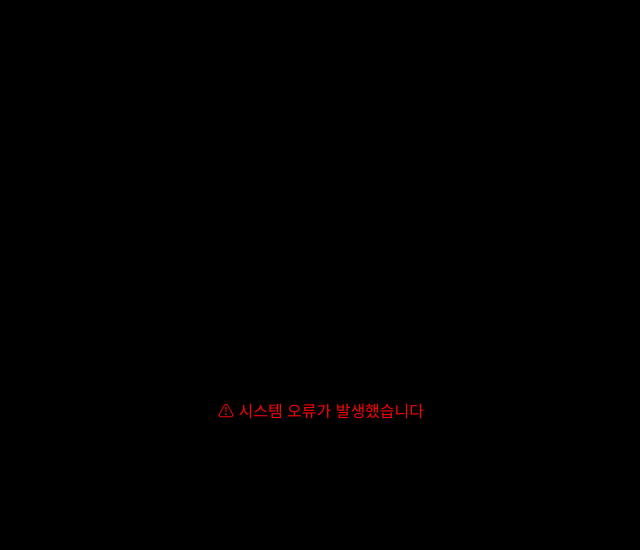
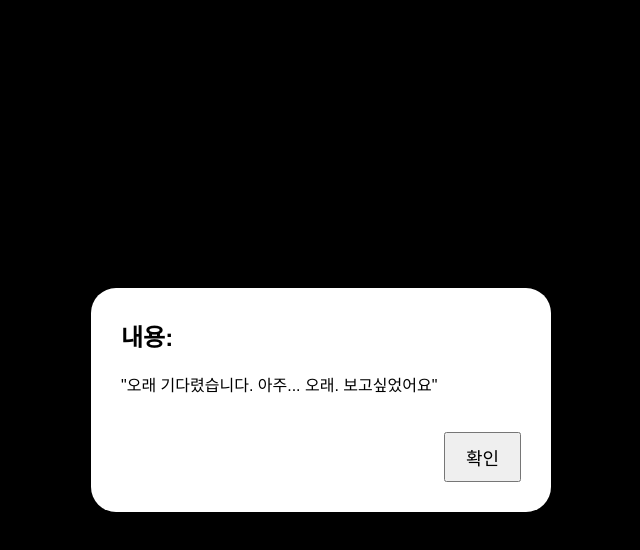
Before and after one commit to jimin092920-droid/jimin092920.github.io, a plain HTML site: page index.html in a window 1280 px wide. Both pictures are taken after a click on the button "예약하기". Shown: the whole page, without its empty margins (319-959 px from the left). Drawn offline with Linux system fonts and the light colour scheme.

Commit message:
index.html

```diff
--- a/index.html
+++ b/index.html
@@ -3,22 +3,27 @@
 <head>
 <meta charset="UTF-8">
 <meta name="viewport" content="width=device-width, initial-scale=1.0">
-<title>My Site</title>
+<title>예약 페이지</title>
 
 <style>
 body {
+  margin: 0;
   background: black;
   color: white;
-  text-align: center;
-  padding-top: 200px;
   font-family: sans-serif;
+  display: flex;
+  justify-content: center;
+  align-items: center;
+  height: 100vh;
 }
 
 button {
   padding: 15px 30px;
   font-size: 18px;
+  cursor: pointer;
 }
 
+/* 로딩 오버레이 */
 #overlay {
   position: fixed;
   top: 0;
@@ -29,10 +34,10 @@ button {
   display: flex;
   justify-content: center;
   align-items: center;
-  flex-direction: column;
   opacity: 0;
   pointer-events: none;
-  transition: opacity 0.3s ease;
+  transition: opacity 0.4s ease;
+  font-size: 20px;
 }
 
 #overlay.active {
@@ -40,36 +45,81 @@ button {
   pointer-events: auto;
 }
 
-#errorMsg {
+/* 커스텀 모달 */
+.modal {
+  position: fixed;
+  top: 0;
+  left: 0;
+  width: 100%;
+  height: 100vh;
+  background: rgba(0,0,0,0.6);
+  display: none;
+  justify-content: center;
+  align-items: center;
+}
+
+.modal-box {
+  background: white;
+  color: black;
+  width: 80%;
+  max-width: 400px;
+  padding: 30px;
+  border-radius: 25px;
+  animation: pop 0.3s ease;
+  text-align: left;
+}
+
+.modal-box h2 {
+  margin-top: 0;
+}
+
+.modal-box button {
   margin-top: 20px;
-  color: red;
-  display: none;
+  padding: 10px 20px;
+  float: right;
+}
+
+@keyframes pop {
+  from { opacity: 0; transform: scale(0.9); }
+  to { opacity: 1; transform: scale(1); }
 }
 </style>
+</head>
 
-</head>
 <body>
 
 <button id="reserveBtn">예약하기</button>
 
 <div id="overlay">
-  <div id="loading">예약 처리 중...</div>
-  <div id="errorMsg">⚠ 시스템 오류가 발생했습니다</div>
+  예약 처리 중...
+</div>
+
+<!-- 예쁜 에러 모달 -->
+<div id="customModal" class="modal">
+  <div class="modal-box">
+    <h2>내용:</h2>
+    <p>"오래 기다렸습니다. 아주... 오래. 보고싶었어요"</p>
+    <button onclick="closeModal()">확인</button>
+  </div>
 </div>
 
 <script>
 const btn = document.getElementById("reserveBtn");
 const overlay = document.getElementById("overlay");
-const errorMsg = document.getElementById("errorMsg");
+const modal = document.getElementById("customModal");
 
 btn.addEventListener("click", () => {
   overlay.classList.add("active");
 
   setTimeout(() => {
-    document.getElementById("loading").style.display = "none";
-    errorMsg.style.display = "block";
+    overlay.classList.remove("active");
+    modal.style.display = "flex";
   }, 1500);
 });
+
+function closeModal() {
+  modal.style.display = "none";
+}
 </script>
 
 </body>
```
